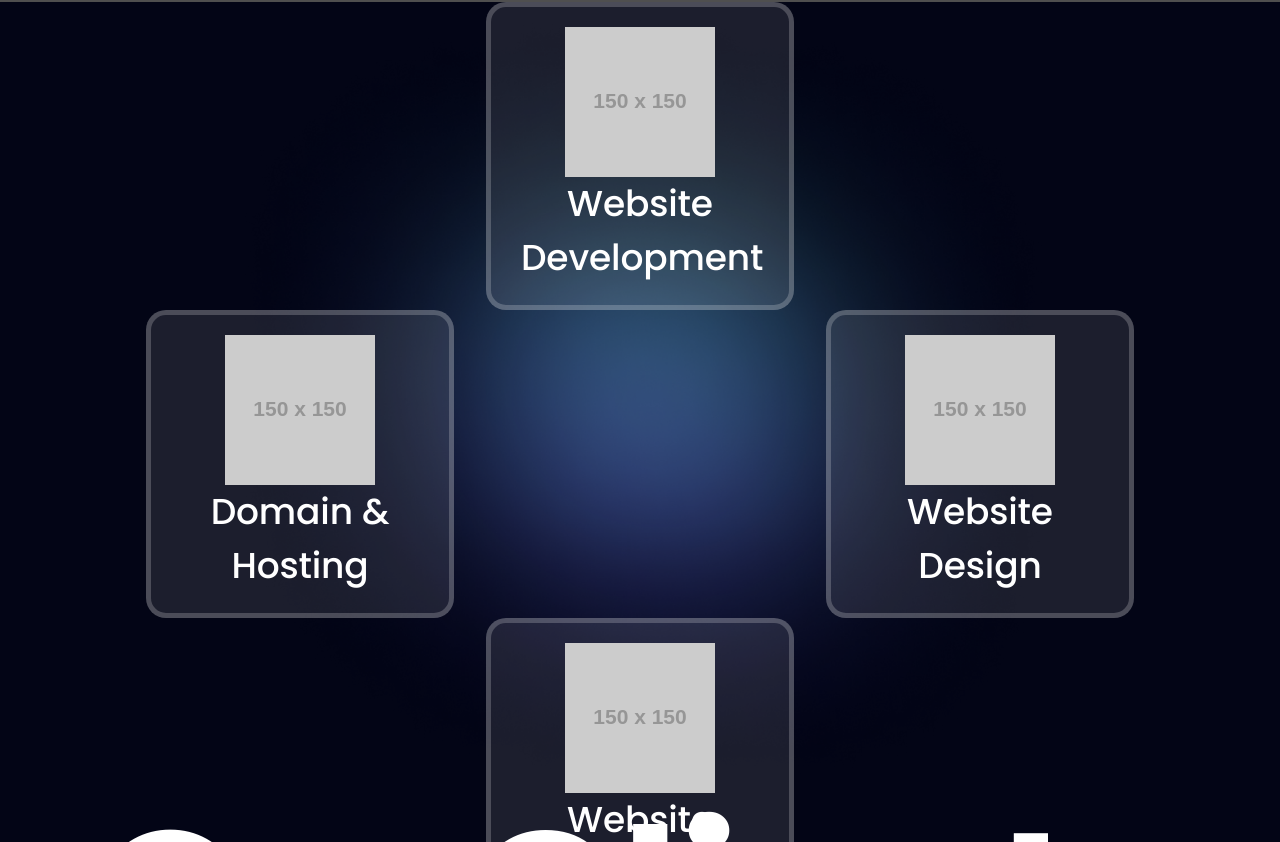
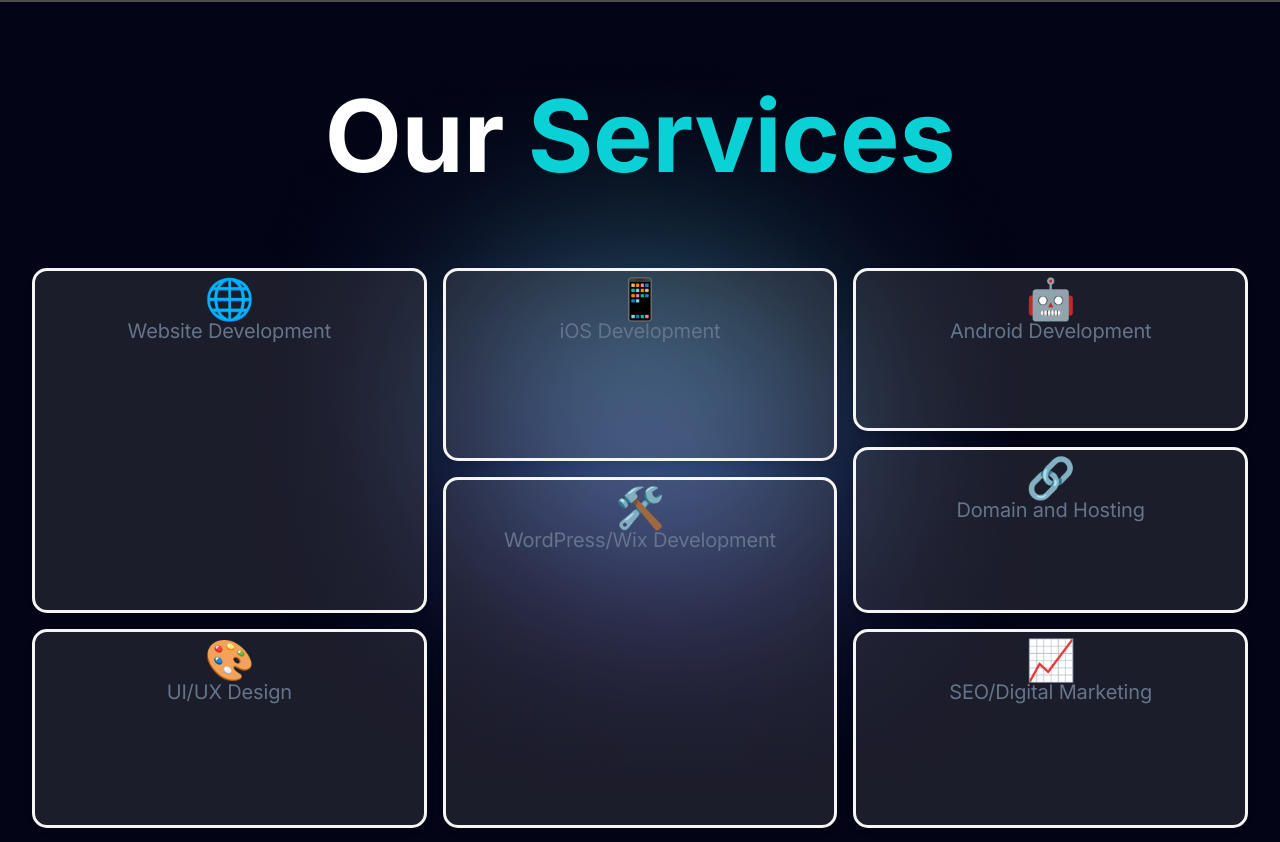
Before and after one commit to twigyy-dev/t-portfolio-maker, a Next.js app: page / in a window 1280 px wide. Shown: the part 798-1640 px from the top of the page. Built offline with nearby package versions, Linux system fonts and the light colour scheme; grey boxes are pictures that could not be loaded.

Commit message:
Service section changed.

```diff
--- a/src/app/sass/features.scss
+++ b/src/app/sass/features.scss
@@ -1,46 +1,181 @@
 @import url('https://fonts.googleapis.com/css2?family=Poppins:ital,wght@0,100;0,200;0,300;0,400;0,500;0,600;0,700;0,800;0,900;1,100;1,200;1,300;1,400;1,500;1,600;1,700;1,800;1,900&display=swap');
+@import "./main.scss";
+
+.Services {
+    // border: 2px solid white;
+    font-size: 100px;
+    font-weight: bolder;
+    display: flex;
+    justify-content: center;
+    padding: 90px;
+    margin-bottom: 30px;
+}
 
 
-.services-main-container{
+.our-services {
     background-image: url("/images/features/gradient-bg.png");
     background-size: contain;
     background-position: center;
     background-repeat: no-repeat;
     width: 100%;
     height: 100vh;
+
+    .services-container {
+        display: grid;
+        height: 70%;
+        width: 95%;
+        justify-self: center;
+        grid-template-columns: repeat(3, 1fr);
+        grid-template-rows: 2.4fr 0.2fr 2fr 1.2fr 1.5fr;
+        grid-column-gap: 16px;
+        grid-row-gap: 16px;
+    }
+
+    // .service-card {
+    //     &-1 {
+    //         grid-area: 1 / 1 / 4 / 2;
+    //     }
+
+    //     &-2 {
+    //         grid-area: 4 / 1 / 5 / 2;
+    //     }
+
+    //     &-3 {
+    //         grid-area: 2 / 2 / 5 / 3;
+    //     }
+
+    //     &-4 {
+    //         grid-area: 1 / 2 / 2 / 3;
+    //     }
+
+    //     &-5 {
+    //         grid-area: 1 / 3 / 2 / 4;
+    //     }
+
+    //     &-6 {
+    //         grid-area: 2 / 3 / 4 / 4;
+    //     }
+
+    //     &-7 {
+    //         grid-area: 4 / 3 / 5 / 4;
+    //     }
+    // }
+
+    .service-card {
+        border: 3px solid whitesmoke;
+        background-color: #968e8e2d;
+        backdrop-filter: blur(100);
+        text-align: center;
+        border-radius: 15px;
+        padding: 1rem;
+        box-shadow: 0 4px 6px rgba(0, 0, 0, 0.1);
+        transition: transform 0.3s, box-shadow 0.3s;
+
+        &-0 {
+            grid-area: 1 / 1 / 4 / 2;
+        }
+
+        &-1 {
+            grid-area: 4 / 1 / 6 / 2;
+        }
+
+        &-2 {
+            grid-area: 1 / 2 / 3 / 3;
+        }
+
+        &-3 {
+            grid-area: 3 / 2 / 6 / 3;
+        }
+
+        &-4 {
+            grid-area: 1 / 3 / 2 / 4;
+        }
+
+        &-5 {
+            grid-area: 2 / 3 / 4 / 4;
+        }
+
+        &-6 {
+            grid-area: 4 / 3 / 6 / 4;
+        }
+
+        &:hover {
+            transition: 200ms;
+            background-color: #0D3346;
+            border-color: #156380;
+        }
+
+        .icon {
+            font-size: 2.5rem;
+            color: $color-primary;
+            margin-bottom: 0.5rem;
+        }
+
+        h3 {
+            font-size: 1.25rem;
+            margin-bottom: 0.5rem;
+        }
+
+        p {
+            font-size: 0.9rem;
+            color: lighten($color-secondary, 20%);
+        }
+    }
 }
 
-.services-container{
-    background-color: rgba(255, 253, 253, 0.101);
-    width: 308px;
-    height: 308px;
-    border-radius: 20px;
-    border-color: rgba(255, 255, 255, 0.202);
-    border-width: 5px;
-    //align-items: center;
-    padding: 30px;
-    display: flex;
-    flex-direction: column;
-    justify-content: center;
 
-    &:hover{
-        background-color: #0D3346;
-        border-color: #156380 ;
-    }
+// .Services{
+//     // border: 2px solid white;
+//     font-size: 100px;
+//     font-weight: bolder;
+//     display: flex;
+//     justify-content: center;
+//     padding: 90px;
+//     margin-bottom: 30px;
+// }
 
-    &-text{
-        font-size: 36px;
-        line-height: 54px;
-        color: white;
-        text-align: center;
-        font-weight: 500;
-        font-family: "Poppins", sans-serif;
-    }
 
-    & > img{
-        max-width: 150px;
-        height: auto;
-        margin: auto;
-    }
+// .services-main-container{
+//     background-image: url("/images/features/gradient-bg.png");
+//     background-size: contain;
+//     background-position: center;
+//     background-repeat: no-repeat;
+//     width: 100%;
+//     height: 100vh;
+// }
 
-}
+
+// .services-container{
+//     background-color: rgba(255, 253, 253, 0.101);
+//     width: 308px;
+//     height: 308px;
+//     border-radius: 20px;
+//     border-color: rgba(255, 255, 255, 0.202);
+//     border-width: 5px;
+//     //align-items: center;
+//     padding: 30px;
+//     display: flex;
+//     flex-direction: column;
+//     justify-content: center;
+
+//     &:hover{
+//         background-color: #0D3346;
+//         border-color: #156380 ;
+//     }
+
+//     &-text{
+//         font-size: 36px;
+//         line-height: 54px;
+//         color: white;
+//         text-align: center;
+//         font-weight: 500;
+//         font-family: "Poppins", sans-serif;
+//     }
+
+//     & > img{
+//         max-width: 150px;
+//         height: auto;
+//         margin: auto;
+//     }
+
+// }
--- a/src/app/sass/herosection.scss
+++ b/src/app/sass/herosection.scss
@@ -25,36 +25,47 @@
 
 .explore_btn {
     border: none;
+    display:inline-flex ;
+    align-items: center;
+    justify-content: center;
     background: linear-gradient(to right, #13FCFF 0%, #056D6F 100%);
+    transition: all 0.3s ease-in-out;
     height: -2px;
     width: 250px;
     color: black;
     font-weight: bold;
     border-radius: 50px;
-    padding: 20px;
-    text-align: center;
+    padding: 20px;;
     font-size: 40px;
     font-family: "Poppins", sans-serif;
     font-weight: 600;
 }
 
 .explore_btn:hover {
-    box-shadow: inset 10px 10px #087071;
+    font-size: 35px;
+    box-shadow: inset 9px 9px 10px #056D6F;
     transition: all 0.3s ease-in-out;
-    // text-align: left;
+}
+
+.explore_btn:hover::before {
+    font-size: 0;
+    transition: all 0.4s ease-in-out;
 }
 
 .explore_btn:hover::after {
-    content: "↗";
+    content: "→";
+    display: flex;
+    align-items: center;
+    justify-content: center;
     margin-left: 20px;
-    margin-top: 20px;
     font-weight: 900;
-    font-size: 55px;
+    font-size: 50px;
     transition: all 0.4s ease-in-out;
     opacity: 1;
 }
 .explore_btn::after {
-    content: "";
+    content: "→";
+    font-size: 0;
     opacity: 0;
     transition: all 0.4s ease-in-out;
   }
--- a/src/components/Home/Features/index.tsx
+++ b/src/components/Home/Features/index.tsx
@@ -4,35 +4,103 @@
 import SectionHeader from "@/components/Common/SectionHeader";
 import Image from "next/image";
 import "../../../app/sass/features.scss"
-const Features = () => {
+import Section from "@/components/Common/Section";
+import colors, { black } from "tailwindcss/colors";
+
+const services = [
+	{ name: 'Website Development', icon: '🌐', description: 'Building responsive and modern websites.' },
+	{ name: 'UI/UX Design', icon: '🎨', description: 'Designing user-friendly interfaces.' },
+	{ name: 'iOS Development', icon: '📱', description: 'Developing iOS applications.' },
+	{ name: 'WordPress/Wix Development', icon: '🛠️', description: 'Customizing WordPress & Wix solutions.' },
+	{ name: 'Android Development', icon: '🤖', description: 'Creating robust Android applications.' },
+	{ name: 'Domain and Hosting', icon: '🔗', description: 'Providing reliable hosting services.' },
+	{ name: 'SEO/Digital Marketing', icon: '📈', description: 'Optimizing and marketing for the web.' },
+  ];
+
+
+  const OurServices = () => {
 	return (
-		<>
-		<div className="services-main-container">
-		<div className="container services-container">
-			<img src="https://placehold.co/150X150.png"  alt=""/>
-			<h1 className="services-container-text">Website <br/> Development</h1>
+	<Section>
+	  <section className="our-services">
+		<span className="Services" style={{ color: 'white' }}>Our&nbsp;<span style={{ color: '#09D1D5' }}> Services</span></span>
+		<div className="services-container">
+		  {services.map((service, index) => (
+			<div className={`service-card service-card-${index}`} key={index}>
+			  <div className="icon">{service.icon}</div>
+			  <h3>{service.name}</h3>
+			  {/* <p>{service.description}</p> */}
+			</div>
+		  ))}
+		</div>
+	  </section>
+	</Section>
+	);
+  }
 
+
+
+
+
+// const Features = () => {
+
+// 	return (
+// 		<section className="services-main-container">
+// 			<span className="Services" style={{ color: 'white' }}>Our&nbsp;<span style={{ color: '#09D1D5' }}> Services</span></span>
+// 			<div className="service-grid">
+// 				<div className="container services-container">
+// 					<img src="/website-development.png" alt="Website Development" />
+// 					<h3>Website Development</h3>
+// 				</div>
+// 				<div className="container services-container-card">
+// 					<img src="/ui-ux-design.png" alt="UI/UX Design" />
+// 					<h3>UI/UX Design</h3>
+// 				</div>
+// 				<div className="container services-container-card">
+// 					<img src="/ios-development.png" alt="iOS Development" />
+// 					<h3>iOS Development</h3>
+// 				</div>
+// 				<div className="container services-container-card">
+// 					<img src="/wordpress-development.png" alt="WordPress/Wix Development" />
+// 					<h3>WordPress/Wix Development</h3>
+// 				</div>
+// 				<div className="container services-container-card">
+// 					<img src="/android-development.png" alt="Android Development" />
+// 					<h3>Android Development</h3>
+// 				</div>
+// 				<div className="container services-container-card">
+// 					<img src="/seo-digital-marketing.png" alt="SEO/Digital Marketing" />
+// 					<h3>SEO/Digital Marketing</h3>
+// 				</div>
+// 				<div className="service-container services-container">
+// 					<img src="/domain-hosting.png" alt="Domain and Hosting" />
+// 					<h3>Domain and Hosting</h3>
+// 				</div>
+// 			</div>
+
+
+			{/* <div className="container services-container">
+				<img src="https://placehold.co/150X150.png" alt="" />
+				<h1 className="services-container-text">Website <br /> Development</h1>
 			</div>
 			<div className="flex flex-row gap-20">
 
 				<div className="container services-container">
-			<img src="https://placehold.co/150X150.png"  alt=""/>
-			<h1 className="services-container-text">Domain & <br/> Hosting</h1>
+					<img src="https://placehold.co/150X150.png" alt="" />
+					<h1 className="services-container-text">Domain & <br /> Hosting</h1>
 
 				</div>
 				<div className="container services-container">
-			<img src="https://placehold.co/150X150.png"  alt=""/>
-			<h1 className="services-container-text">Website <br/> Design</h1>
+					<img src="https://placehold.co/150X150.png" alt="" />
+					<h1 className="services-container-text">Website <br /> Design</h1>
 
 				</div>
 			</div>
 			<div className="container services-container">
-			<img src="https://placehold.co/150X150.png"  alt=""/>
-			<h1 className="services-container-text">Website <br/> Maintenance</h1>
+				<img src="https://placehold.co/150X150.png" alt="" />
+				<h1 className="services-container-text">Website <br /> Maintenance</h1>
 
-		</div>
-		</div>
-		</>
+			</div> */}
+		// </section>
 		// <section
 		// 	id='features'
 		// 	className='relative z-1 overflow-hidden bg-gray-1 py-17.5 dark:bg-black dark:text-white lg:py-22.5 xl:py-27.5'
@@ -72,7 +140,7 @@
 		// 		</div>
 		// 	</div>
 		// </section>
-	);
-};
+// 	);
+// };
 
-export default Features;
+export default OurServices;
```
Lines whose indentation alone changed are shown as unchanged.
